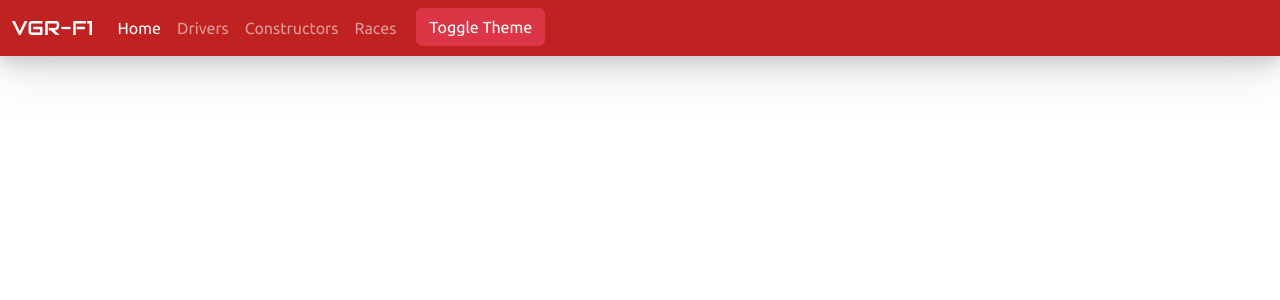
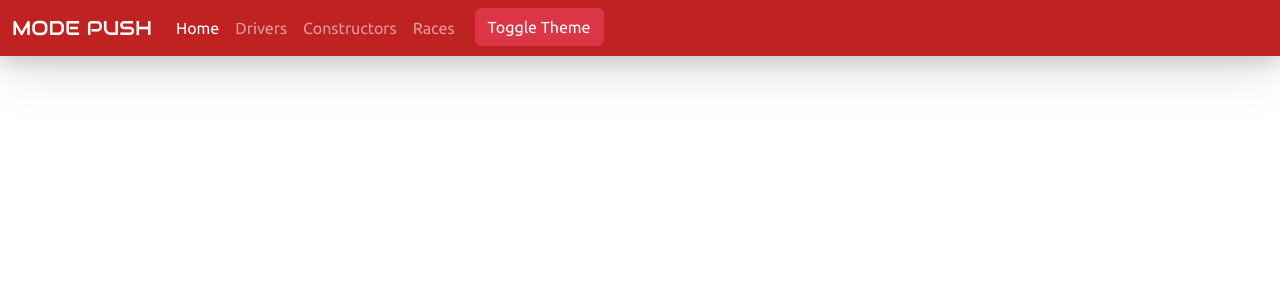
Before and after one commit to neilcasas/f1-website, a Flask app: page / in a window 1280 px wide. Shown: the top 300 px of the page. Run offline with Flask 3, Linux system fonts and the light colour scheme.

Commit message:
changed website name to mode push

```diff
--- a/templates/layout.html
+++ b/templates/layout.html
@@ -4,7 +4,7 @@
 <head>
     <meta charset="utf-8">
     <meta name="viewport" content="width=device-width, initial-scale=1">
-    <title>VGR F1: {% block title %}{% endblock %}</title>
+    <title>MODE PUSH: {% block title %}{% endblock %}</title>
     <link href="https://cdn.jsdelivr.net/npm/bootstrap@5.3.3/dist/css/bootstrap.min.css" rel="stylesheet"
         integrity="sha384-QWTKZyjpPEjISv5WaRU9OFeRpok6YctnYmDr5pNlyT2bRjXh0JMhjY6hW+ALEwIH" crossorigin="anonymous">
     <link href="../static/styles.css" rel="stylesheet">
@@ -14,7 +14,7 @@
     <!--Navbar-->
     <nav class="navbar navbar-expand-lg navbar-dark sticky-top">
         <div class="container-fluid">
-            <a class="navbar-brand" href="/">VGR-F1</a>
+            <a class="navbar-brand" href="/">MODE PUSH</a>
             <button class="navbar-toggler" type="button" data-bs-toggle="collapse" data-bs-target="#navbarNavDropdown"
                 aria-controls="navbarNavDropdown" aria-expanded="false" aria-label="Toggle navigation">
                 <span class="navbar-toggler-icon"></span>
```
